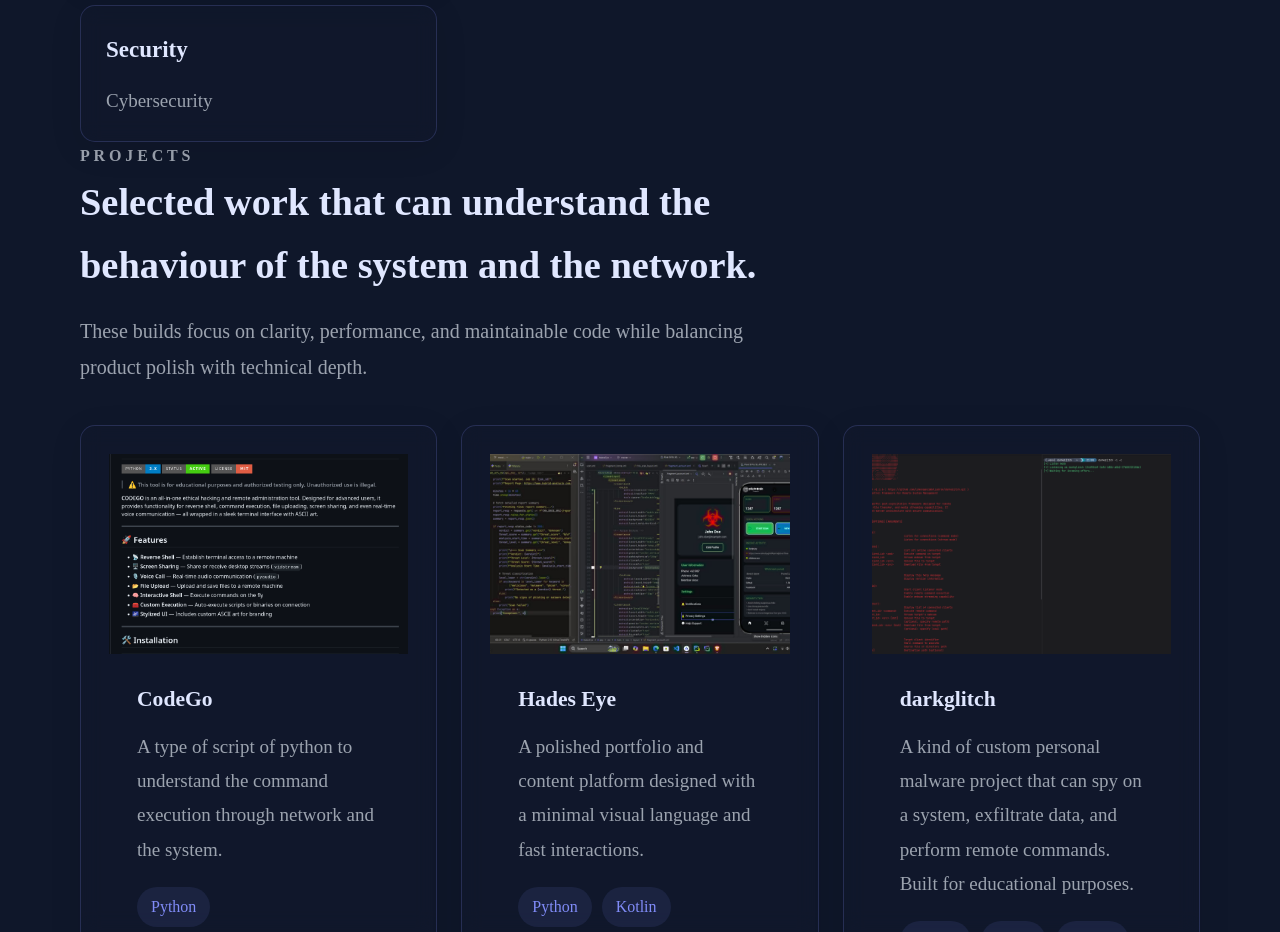
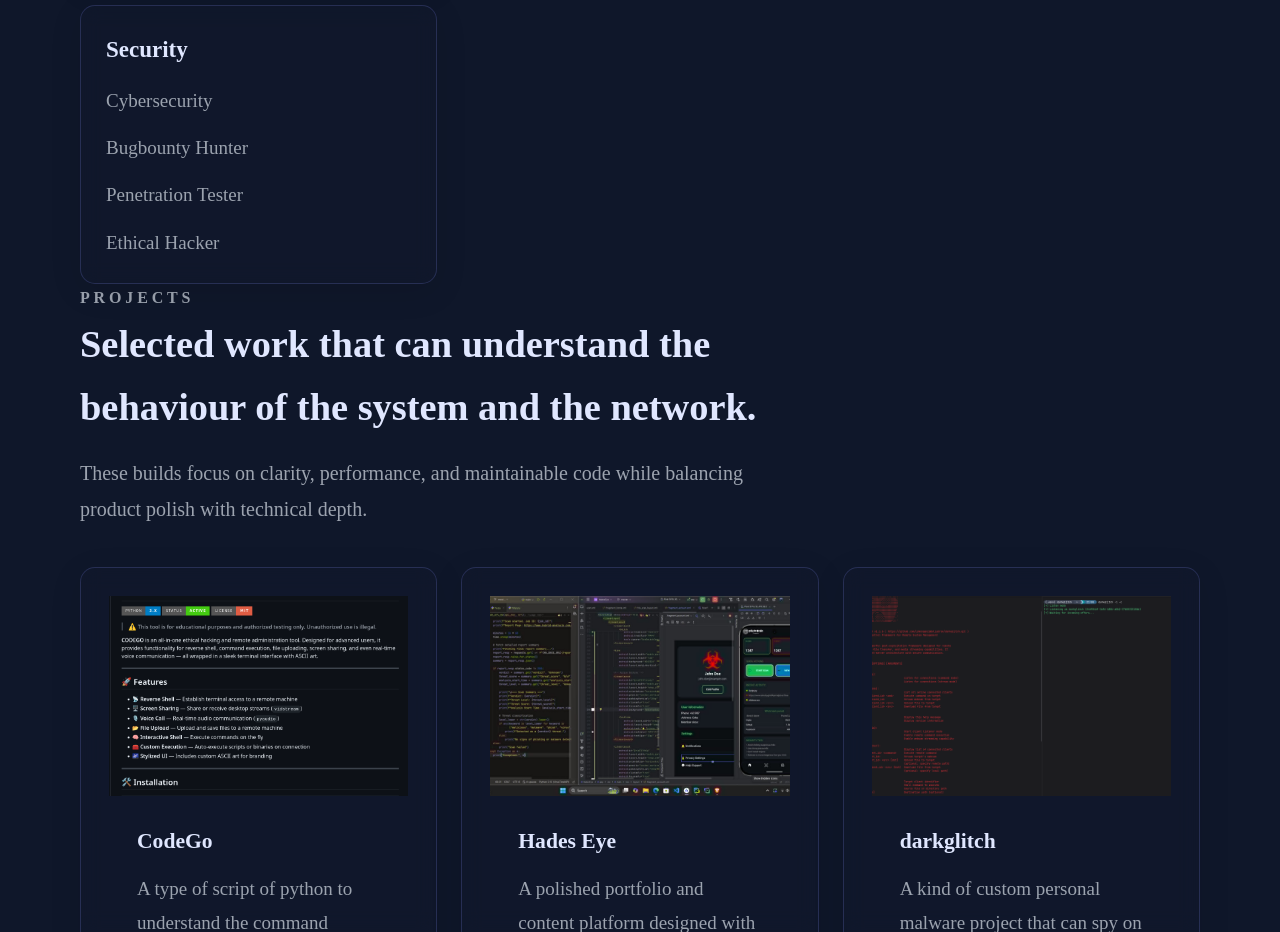
Before and after one commit to LaVenganzaDelLadron/portfolio, a React app: page / in a window 1280 px wide. Shown: the part 2560-3492 px from the top of the page. Built offline with nearby package versions, Linux system fonts and the light colour scheme; the HTML template or start-up script is replaced by a standard one; a web font is replaced by a local one.

Commit message:
update content

```diff
--- a/src/data/content.ts
+++ b/src/data/content.ts
@@ -53,7 +53,7 @@ export const skills = [
   { category: 'Languages', items: [{ name: 'Python' }, { name: 'Java' }, { name: 'C\C++' }, { name: 'Lua' }] },
   { category: 'Frameworks', items: [{ name: 'FastAPI' }, { name: 'Django' }, { name: 'Flask' }] },
   { category: 'Platform', items: [{ name: 'Linux' }] },
-  { category: 'Security', items: [{ name: 'Cybersecurity' }] }
+  { category: 'Security', items: [{ name: 'Cybersecurity' }, { name: 'Bugbounty Hunter' }, { name: 'Penetration Tester' }, { name: 'Ethical Hacker' }] }
 ];
 
 export const projects = [
```
